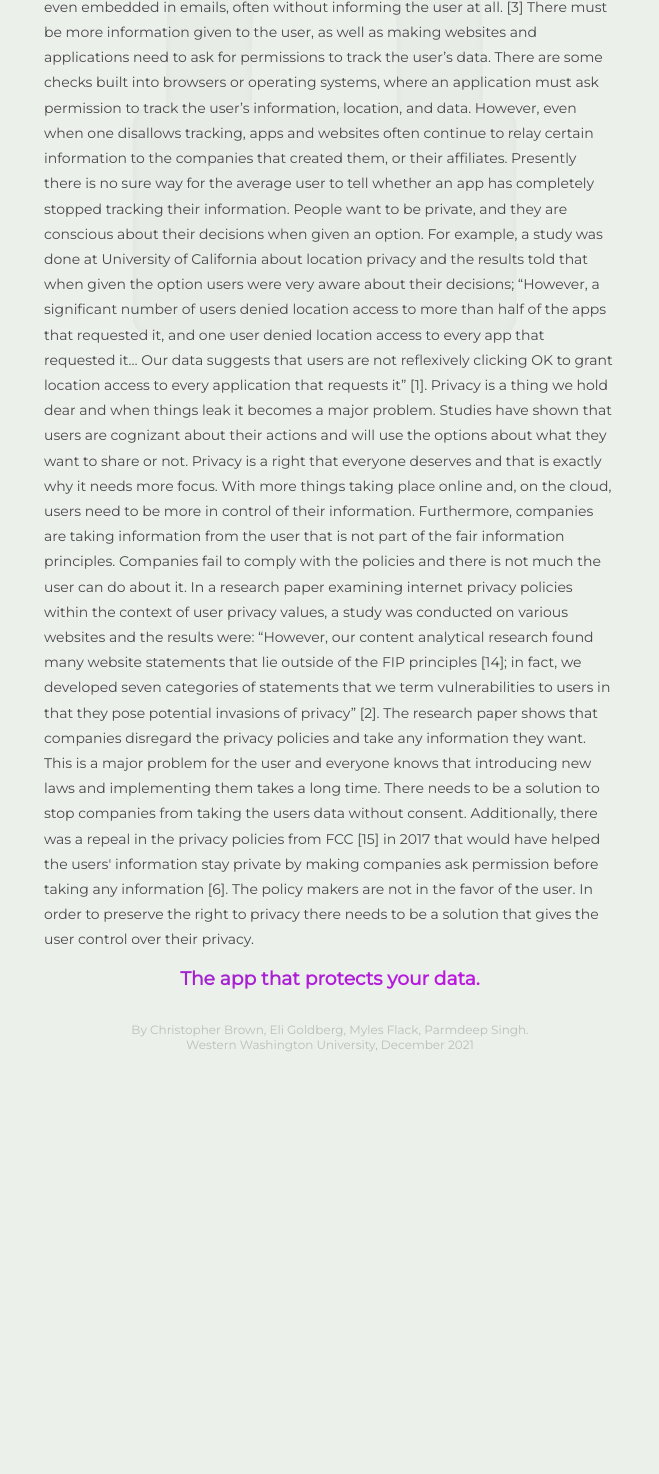
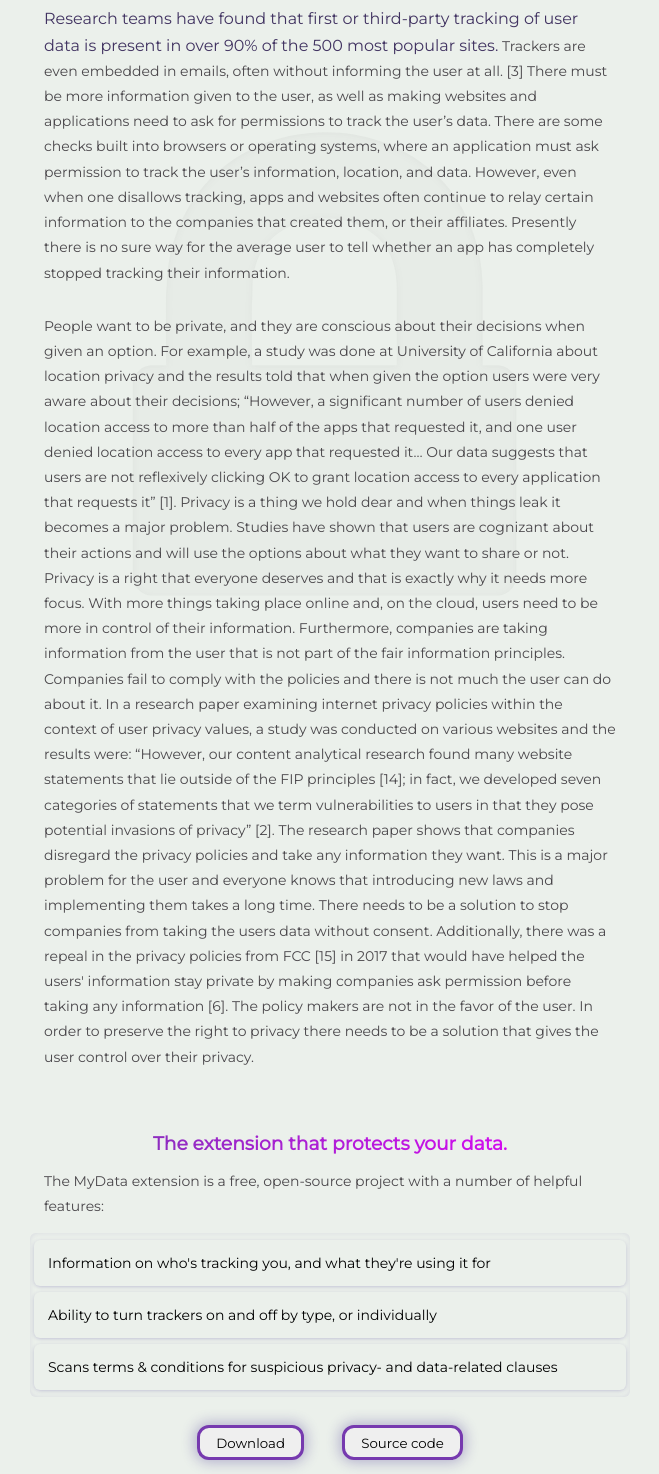
Before and after one commit to Goldbee2/MyData, a plain HTML site: page index.html in a window 1280 px wide. Shown: the part 886-2360 px from the top of the page, without its empty margins (310-969 px from the left). Before the commit the page ends 1970 px from the top, so only its background shows below. Drawn offline with nearby package versions, Linux system fonts and the light colour scheme.

Commit message:
formatting app description and buttons

```diff
--- a/index.html
+++ b/index.html
@@ -24,48 +24,56 @@
             <h1>
                 <span id="titleBeginning">My</span><span id="titleEnd">Data</span>
             </h1>
-            <h4 class=gradient-text>Putting privacy back in the hands of the user. </h4>
+            <h4>Putting privacy back in the hands of the user. </h4>
         </div>
         <button id=panel-button>=</button>
     </header>
     <main>
         <div id=intro>
-            <h3 class=gradient-text>About the project</h3>
+            <h3 class="gradient-text section-header">About the project</h3>
             <p><span class=accent-text>Privacy is a right. </span>It is something that cannot be compromised. In today’s age, people use the internet on a daily basis, whether that be for casual browsing, or important tasks like banking or stocks. However,
                 most users don’t consider while going through their day-to-day tasks what information is being tracked, nor how much of their data is being shared online. This is by design.</p>
             <p> It is in the interests of companies not to reveal the extent to which their consumer’s behavior is used to inform business and development decisions. When a user sees an advertisement for something they were just thinking about, the advertiser
                 doesn't want you to know they've targeted that advertisement to you from a huge agglommeration of your own personal information. Worse, this data is mishandled often. Companies accidentally expose their users private information, making
-                you vulnerable to fraud, identity theft, and other cyber-crimes.
-            </p>
+                you vulnerable to fraud, identity theft, and other cyber-crimes.</p>
             <p>Privacy gets overlooked or ignored often. Users typically do not have easy access to honest information about if or how they are tracked.
                 <span class="accent-text">That's where we come in.</span> Mydata provides the user with valuable information about suspicious online practices. We tell you who's tracking you, and what they use the data for. We put tools in your hands
-                to defend yourself from non-consensual commodification.
-            </p>
+                to defend yourself from non-consensual commodification.</p>
         </div>
         <div id=state-of-the-web>
-            <h3 class=gradient-text>State of the Web</h3>
+            <h3 class="gradient-text section-header">State of the Web</h3>
             <p>Everyone deserves to be able to see what is going on behind the scenes. As increasing portions of daily life start to take place online, privacy becomes a huge concern-- more data becomes available for companies to use and sell to others.
                 Websites do not ask for permission to track your information; they just do it. </p>
             <p><span class=accent-text>Research teams have found that first or third-party tracking of user data is present in over 90% of the 500 most popular sites.</span> Trackers are even embedded in emails, often without informing the user at all. [3]
                 There must be more information given to the user, as well as making websites and applications need to ask for permissions to track the user’s data. There are some checks built into browsers or operating systems, where an application must
                 ask permission to track the user’s information, location, and data. However, even when one disallows tracking, apps and websites often continue to relay certain information to the companies that created them, or their affiliates. Presently
-                there is no sure way for the average user to tell whether an app has completely stopped tracking their information. People want to be private, and they are conscious about their decisions when given an option. For example, a study was
-                done at University of California about location privacy and the results told that when given the option users were very aware about their decisions; “However, a significant number of users denied location access to more than half of the
-                apps that requested it, and one user denied location access to every app that requested it… Our data suggests that users are not reflexively clicking OK to grant location access to every application that requests it” [1]. Privacy is a
-                thing we hold dear and when things leak it becomes a major problem. Studies have shown that users are cognizant about their actions and will use the options about what they want to share or not. Privacy is a right that everyone deserves
-                and that is exactly why it needs more focus. With more things taking place online and, on the cloud, users need to be more in control of their information. Furthermore, companies are taking information from the user that is not part of
-                the fair information principles. Companies fail to comply with the policies and there is not much the user can do about it. In a research paper examining internet privacy policies within the context of user privacy values, a study was
-                conducted on various websites and the results were: “However, our content analytical research found many website statements that lie outside of the FIP principles [14]; in fact, we developed seven categories of statements that we term
-                vulnerabilities to users in that they pose potential invasions of privacy” [2]. The research paper shows that companies disregard the privacy policies and take any information they want. This is a major problem for the user and everyone
-                knows that introducing new laws and implementing them takes a long time. There needs to be a solution to stop companies from taking the users data without consent. Additionally, there was a repeal in the privacy policies from FCC [15]
-                in 2017 that would have helped the users' information stay private by making companies ask permission before taking any information [6]. The policy makers are not in the favor of the user. In order to preserve the right to privacy there
-                needs to be a solution that gives the user control over their privacy.
+                there is no sure way for the average user to tell whether an app has completely stopped tracking their information.</p>
+            <p> People want to be private, and they are conscious about their decisions when given an option. For example, a study was done at University of California about location privacy and the results told that when given the option users were very
+                aware about their decisions; “However, a significant number of users denied location access to more than half of the apps that requested it, and one user denied location access to every app that requested it… Our data suggests that users
+                are not reflexively clicking OK to grant location access to every application that requests it” [1]. Privacy is a thing we hold dear and when things leak it becomes a major problem. Studies have shown that users are cognizant about their
+                actions and will use the options about what they want to share or not. Privacy is a right that everyone deserves and that is exactly why it needs more focus. With more things taking place online and, on the cloud, users need to be more
+                in control of their information. Furthermore, companies are taking information from the user that is not part of the fair information principles. Companies fail to comply with the policies and there is not much the user can do about it.
+                In a research paper examining internet privacy policies within the context of user privacy values, a study was conducted on various websites and the results were: “However, our content analytical research found many website statements
+                that lie outside of the FIP principles [14]; in fact, we developed seven categories of statements that we term vulnerabilities to users in that they pose potential invasions of privacy” [2]. The research paper shows that companies disregard
+                the privacy policies and take any information they want. This is a major problem for the user and everyone knows that introducing new laws and implementing them takes a long time. There needs to be a solution to stop companies from taking
+                the users data without consent. Additionally, there was a repeal in the privacy policies from FCC [15] in 2017 that would have helped the users' information stay private by making companies ask permission before taking any information
+                [6]. The policy makers are not in the favor of the user. In order to preserve the right to privacy there needs to be a solution that gives the user control over their privacy.
             </p>
         </div>
 
-        <div id=app-description>
-            <h3 class=gradient-text>The app that protects your data.</h3>
+        <div id=app-description class=body-section>
+            <h3 class="gradient-text section-header">The extension that protects your data.</h3>
+            <p>The MyData extension is a free, open-source project with a number of helpful features:
+                <ul>
+                    <li>Information on who's tracking you, and what they're using it for</li>
+                    <li>Ability to turn trackers on and off by type, or individually</li>
+                    <li>Scans terms & conditions for suspicious privacy- and data-related clauses</li>
+                </ul>
+            </p>
             <!-- <img id=demo-image src="http://placehold.it/320x160"> -->
+            <div id=download-buttons>
+                <button>Download</button><button>Source code</button>
+            </div>
         </div>
         <!-- <div id=contribute>
             <h3 class=gradient-text>Contribute?</h3>
--- a/style.css
+++ b/style.css
@@ -37,10 +37,9 @@ body {
 /*========== Header =============*/
 
 header {
-    font-size: 20px;
     /* background-color: white; */
     width: 100vw;
-    /* padding: 0; */
+    padding-top: 2rem;
     margin-bottom: 2em;
 }
 
@@ -48,7 +47,7 @@ h1 {
     display: flex;
     flex-direction: row;
     justify-content: center;
-    font-size: 30px;
+    font-size: 40px;
 }
 
 #titleBeginning {
@@ -66,7 +65,7 @@ h1 {
 
 h4 {
     color: var(--subtitle-color);
-    font-size: 16px;
+    font-size: 12px;
     text-align: center;
 }
 
@@ -83,6 +82,26 @@ h4 {
 
 
 /* ====== Body ====== */
+
+.section-header {
+    margin-top: 2rem;
+}
+
+.body-section {
+    max-width: 600px;
+    margin: 3rem auto;
+}
+
+#download-buttons {
+    display: flex;
+    flex-direction: row;
+    margin: 0 auto;
+    justify-content: center;
+}
+
+#download-buttons button {
+    margin: 0 1.2rem;
+}
 
 h2 {
     color: var(--heading-text-color);
@@ -126,20 +145,22 @@ button {
     color: var(--subtitle-color);
 }
 
-#tracker-list {
+ul {
     box-shadow: inset 0px 0px 10px -5px var(--shadow-color);
     border-radius: 6px;
     padding: 1px 4px;
 }
 
-#tracker-list li {
+li {
     list-style: none;
     list-style-type: none;
     width: 100%;
     box-shadow: 0px 1px 4px -1px var(--shadow-color);
     border-radius: 6px;
-    padding: 0.2em 0.4em;
+    padding: 1em 1em;
     margin: 6px 0;
+    font-size: 14px;
+    background-color: var(--main-background-color);
 }
 
 #footer-link {
```
